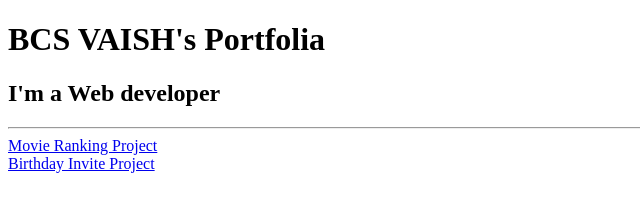
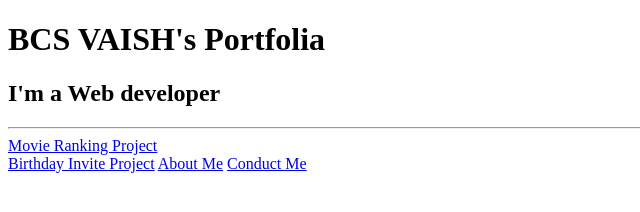
Before and after one commit to BASKARAN-VAISHNAVAN/html_first, a plain HTML site: page index.html in a window 1280 px wide. Shown: the whole page, without its empty margins (0-640 px from the left). Drawn offline with Linux system fonts and the light colour scheme.

Commit message:
Update index.html

```diff
--- a/index.html
+++ b/index.html
@@ -12,6 +12,9 @@
     <hr/>
     <a href="./public/Project_1.html"> Movie Ranking Project</a></br>
     <a href="./public/birthdayproject.html">Birthday Invite Project</a>
+    <a href="./public/AboutMe.html">About Me</a>
+    <a href="./public/ConductMe.html">Conduct Me</a>
+</hr>
 </body>
 
 </html>
```
